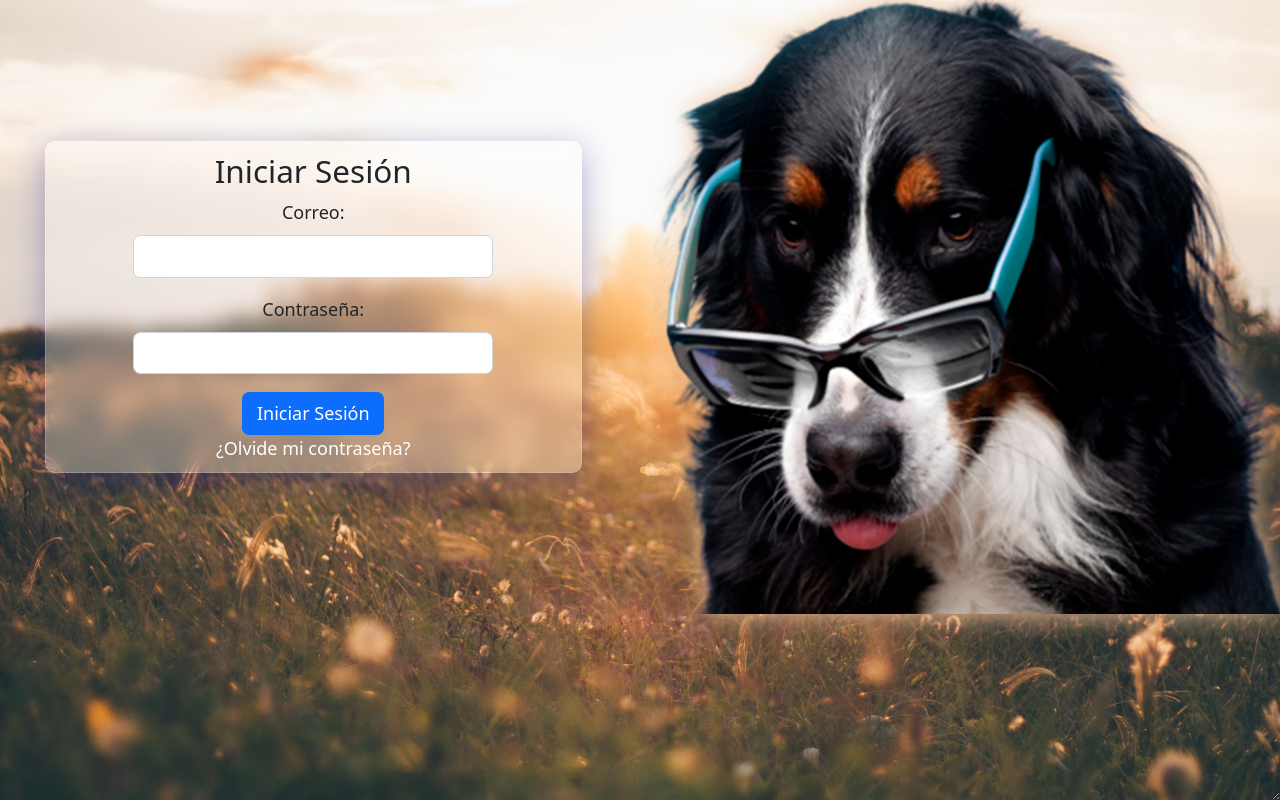
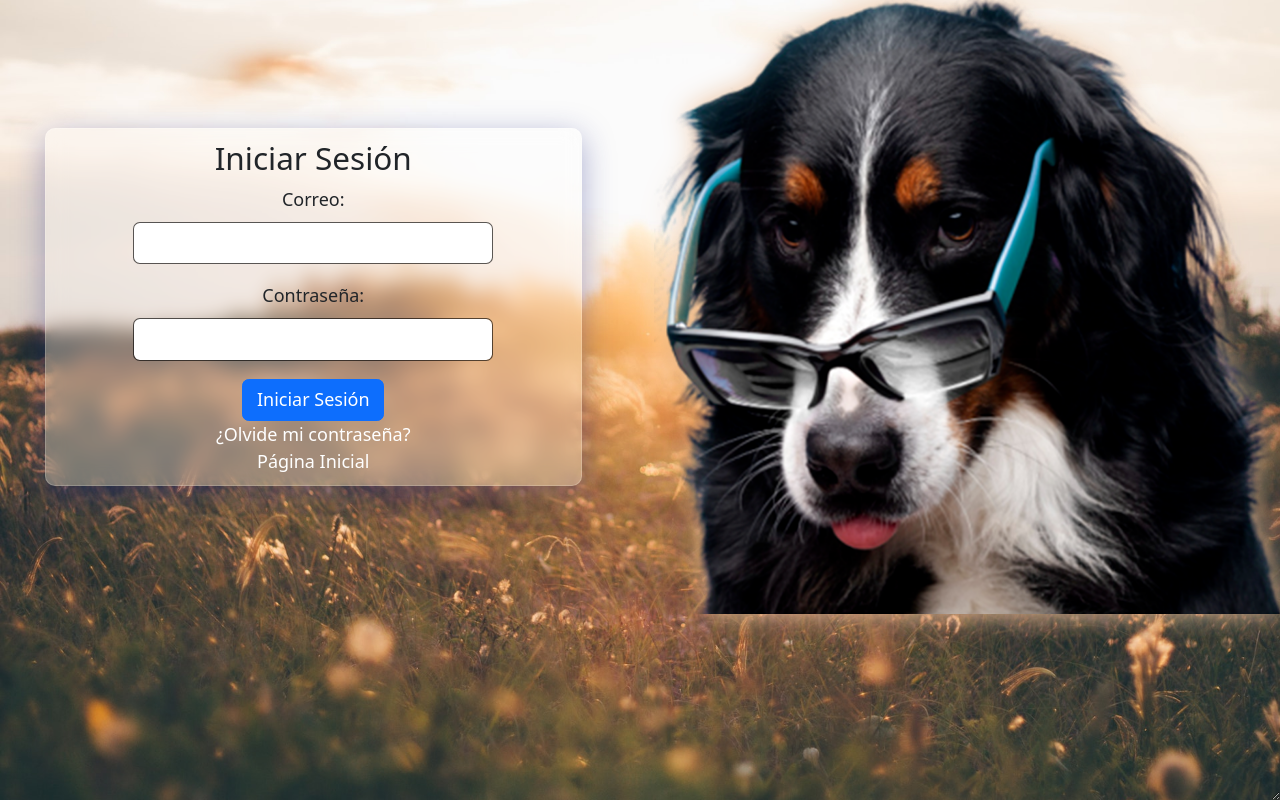
Before and after one commit to andersonNB/vet-app, a React (Vite) app: page /login in a window 1280 px wide. Built offline with nearby package versions, Linux system fonts and the light colour scheme.

Commit message:
Update: link to Homepage

```diff
--- a/src/shared/components/auth/pages/Login/LoginPage.jsx
+++ b/src/shared/components/auth/pages/Login/LoginPage.jsx
@@ -38,6 +38,7 @@ export const LoginPage = () => {
                     Iniciar Sesión
                   </button>
                   <Link to="#" className="forgotPassword">¿Olvide mi contraseña?</Link>
+                  <Link to="/" className="goHome">Página Inicial</Link>
 
               </form>
           </div>
--- a/src/shared/components/auth/pages/Login/LoginPage.scss
+++ b/src/shared/components/auth/pages/Login/LoginPage.scss
@@ -29,11 +29,12 @@
 
 
 .inputText{
+    border: 1px solid rgba(0, 0, 0, 0.637);
     margin: auto;
     width: 70%;
 }
 
-.forgotPassword{
+.forgotPassword, .goHome{
     display: block;
     text-decoration: none;
     color: white;
```
